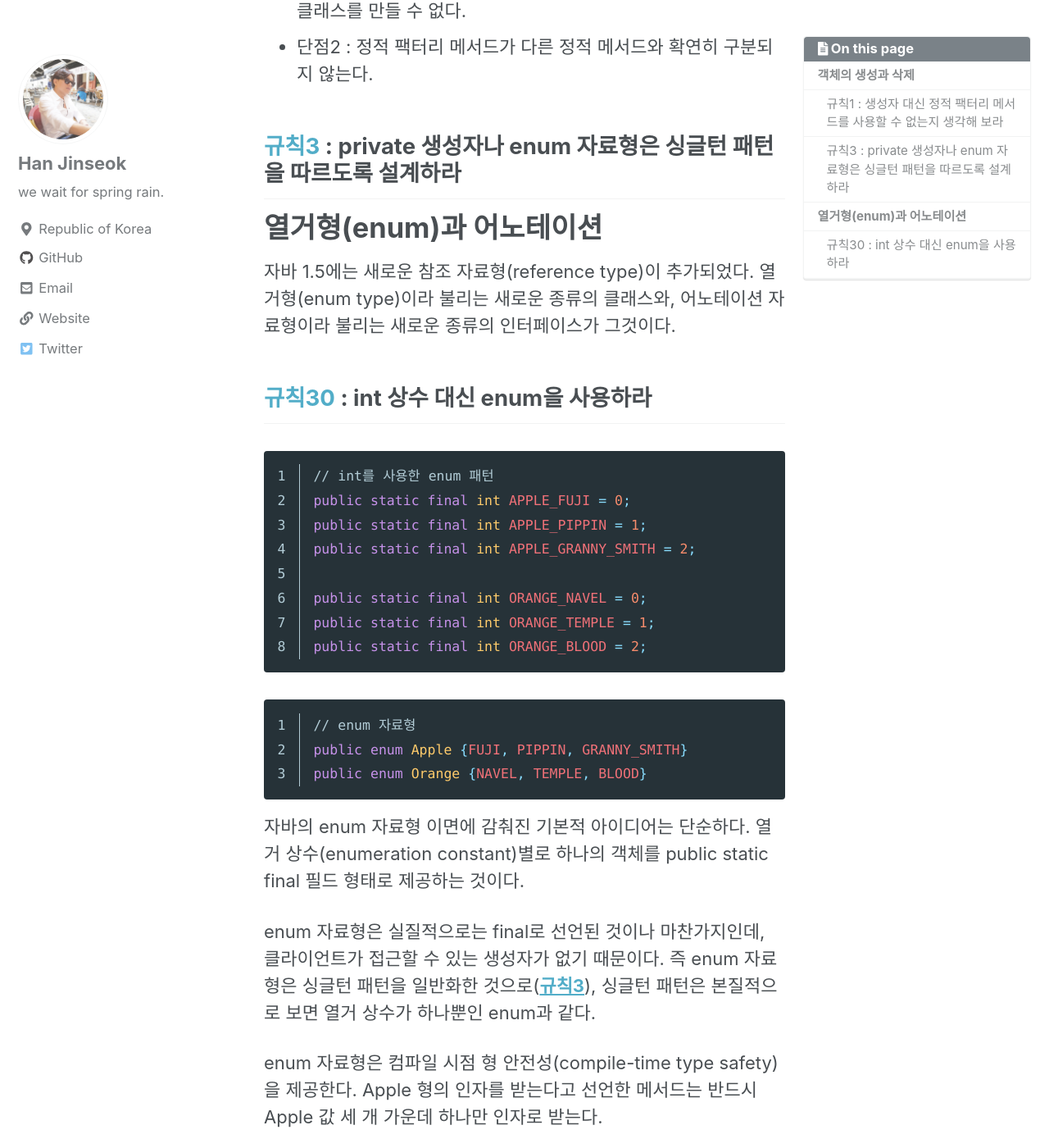
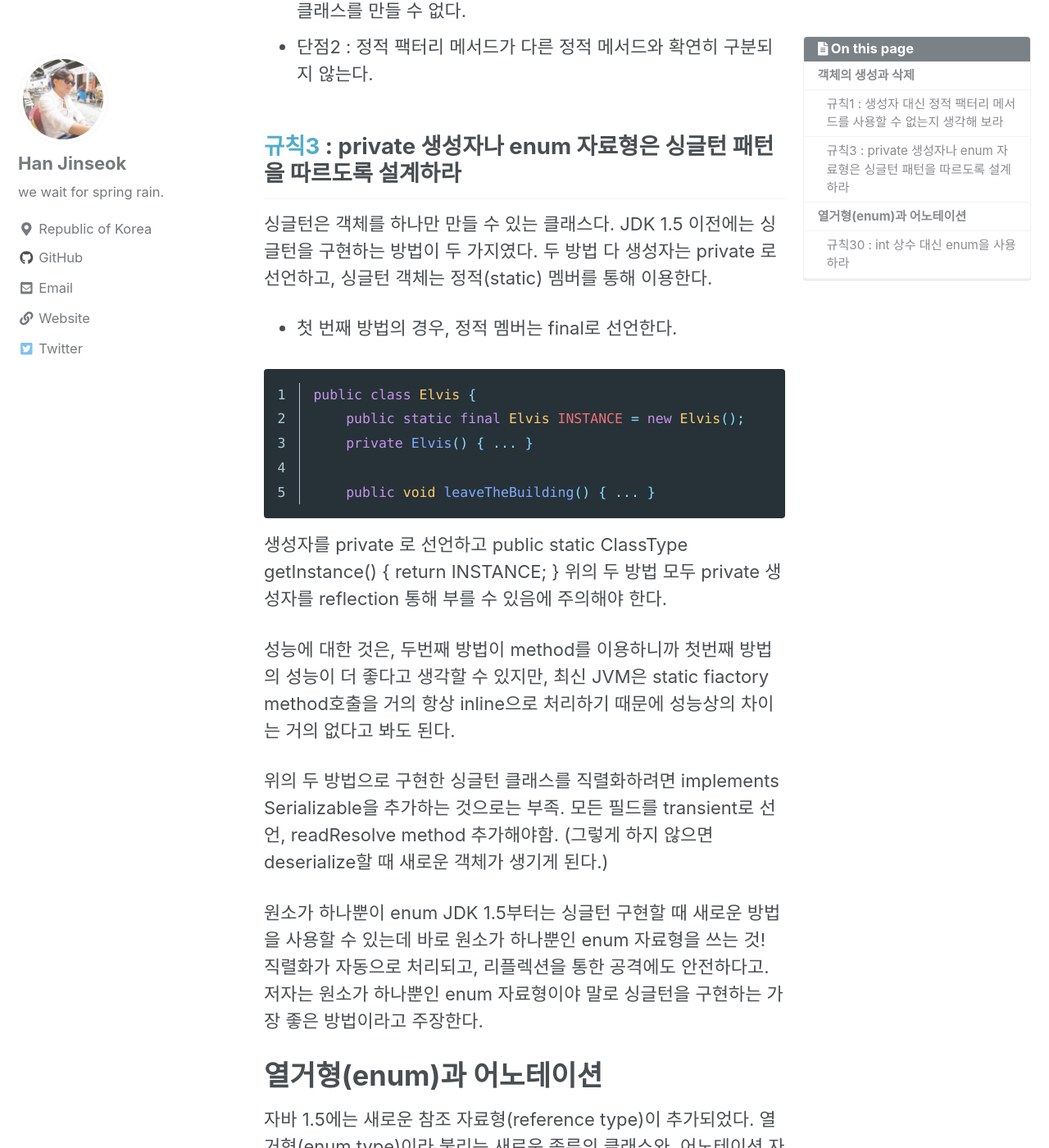
Before and after one commit to moregorenine/moregorenine.github.io, a Jekyll site: the page built from _posts/book/2020-01-08-effective-java.md, in a window 1280 px wide and 1400 px high, scrolled down 2093 px. Shown: the whole window at 82% size. Built offline with Jekyll 4.4.1, drawn with Linux system fonts in a browser that asks for light colours; nearby versions of some CDN libraries; comment, search, counter and statistics services are not loaded; a style sheet for code colours, icons or effects is not loaded; some of the changed text lies outside the part shown.

Commit message:
Update rule3

```diff
--- a/_posts/book/2020-01-08-effective-java.md
+++ b/_posts/book/2020-01-08-effective-java.md
@@ -47,6 +47,31 @@ return b ? Boolean.TRUE : Boolean.FALSE;
 -   단점2 : 정적 팩터리 메서드가 다른 정적 메서드와 확연히 구분되지 않는다.
 
 ## <a name="r3">규칙3</a> : private 생성자나 enum 자료형은 싱글턴 패턴을 따르도록 설계하라
+
+싱글턴은 객체를 하나만 만들 수 있는 클래스다.
+JDK 1.5 이전에는 싱글턴을 구현하는 방법이 두 가지였다.
+두 방법 다 생성자는 private 로 선언하고, 싱글턴 객체는 정적(static) 멤버를 통해 이용한다.
+
+- 첫 번째 방법의 경우, 정적 멤버는 final로 선언한다.
+{% highlight java linenos %}
+public class Elvis {
+    public static final Elvis INSTANCE = new Elvis();
+    private Elvis() { ... }
+
+    public void leaveTheBuilding() { ... }
+{% endhighlight %}
+
+생성자를 private 로 선언하고 public static ClassType getInstance() { return INSTANCE; }
+위의 두 방법 모두 private 생성자를 reflection 통해 부를 수 있음에 주의해야 한다.
+
+성능에 대한 것은, 두번째 방법이 method를 이용하니까 첫번째 방법의 성능이 더 좋다고 생각할 수 있지만, 최신 JVM은 static fiactory method호출을 거의 항상 inline으로 처리하기 때문에 성능상의 차이는 거의 없다고 봐도 된다.
+
+위의 두 방법으로 구현한 싱글턴 클래스를 직렬화하려면 implements Serializable을 추가하는 것으로는 부족. 모든 필드를 transient로 선언, readResolve method 추가해야함. (그렇게 하지 않으면 deserialize할 때 새로운 객체가 생기게 된다.)
+
+원소가 하나뿐이 enum
+JDK 1.5부터는 싱글턴 구현할 때 새로운 방법을 사용할 수 있는데 바로 원소가 하나뿐인 enum 자료형을 쓰는 것!
+직렬화가 자동으로 처리되고, 리플렉션을 통한 공격에도 안전하다고.
+저자는 원소가 하나뿐인 enum 자료형이야 말로 싱글턴을 구현하는 가장 좋은 방법이라고 주장한다.
 
 # 열거형(enum)과 어노테이션
 
@@ -312,3 +337,8 @@ public static Operation inverse(Operation op) {
     }
 }
 {% endhighlight %}
+
+
+
+{% highlight java linenos %}
+{% endhighlight %}
```
